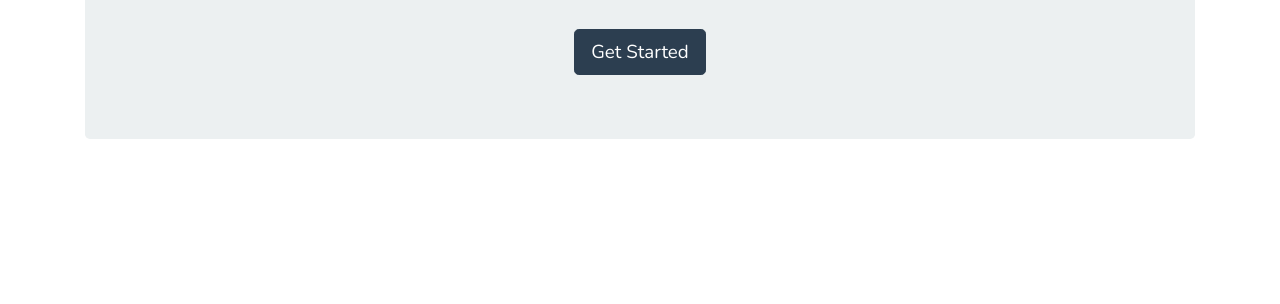
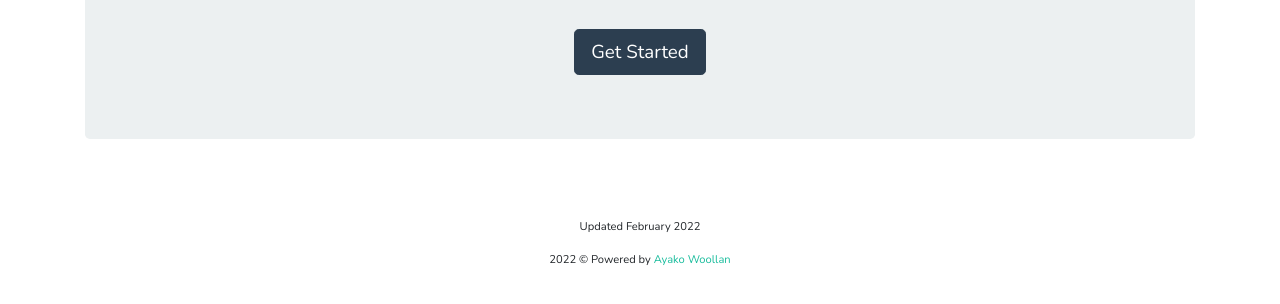
Before and after one commit to ayacomputer/11-Note-Taker, a website: page public/index.html in a window 1280 px wide. Shown: the part 336-640 px from the top of the page. Drawn offline with nearby package versions, Linux system fonts and the light colour scheme; no server answers; a web font is replaced by a local one.

Commit message:
adding style

```diff
--- a/public/assets/css/styles.css
+++ b/public/assets/css/styles.css
@@ -101,3 +101,12 @@ body {
   padding: 20px;
   cursor: pointer;
 }
+
+#contact, #mycontact {
+ font-size:0.7rem;
+ text-decoration: none;
+}
+
+.footer {
+  padding: 3rem;
+}
--- a/public/index.html
+++ b/public/index.html
@@ -30,5 +30,12 @@
   </div>
   <script src="/assets/js/index.js"></script>
 </body>
+<footer class="footer">
+  <div id="contact" class="text-center">
+    <p>Updated February 2022</p>
+    2022 &#169;
+    Powered by <a id="mycontact" href="https://github.com/ayacomputer">Ayako Woollan</a>
+  </div>
+</footer>
 
 </html>
```
Also changed, not shown: public/pages/notes.html (+7 -0 lines), README.md.
